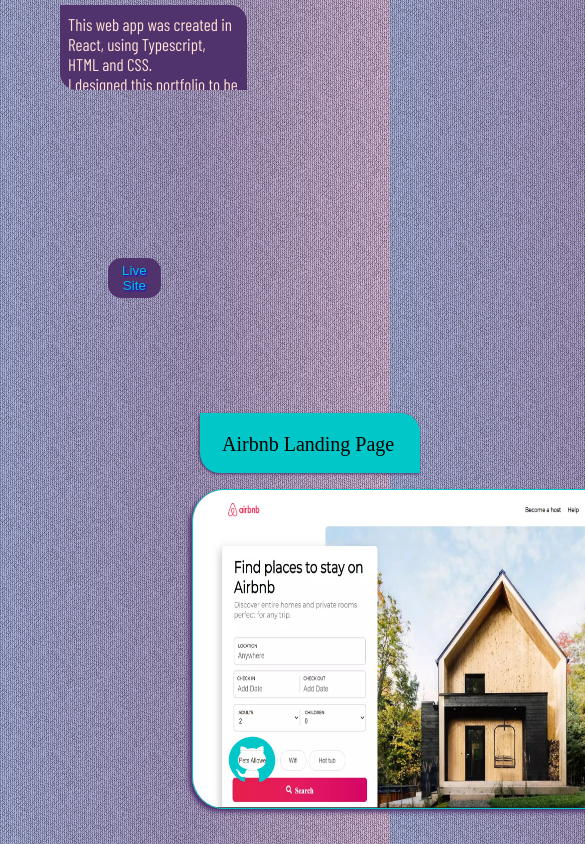
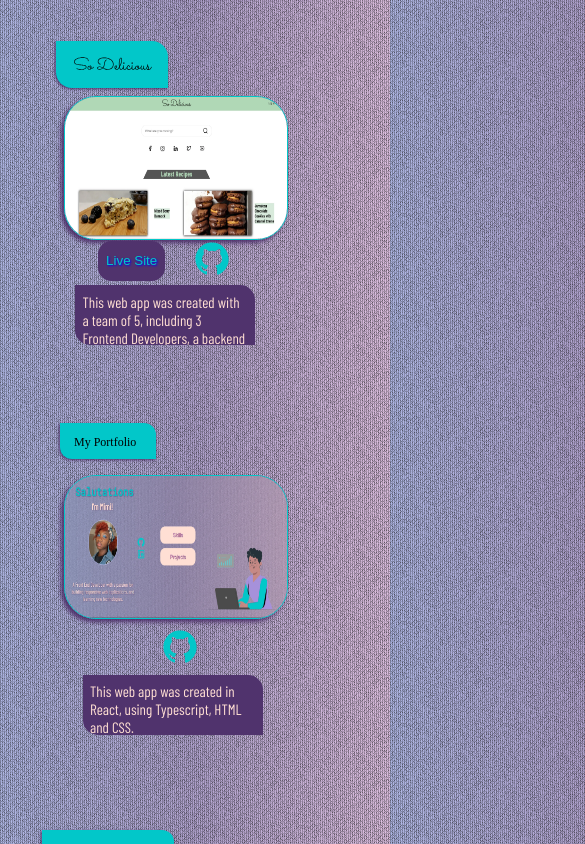
Before and after one commit to Mimi-Mahamah/My-Portfolio, a React (Create React App) app: page / in a window 390 px wide. Shown: the part 1720-2564 px from the top of the page, 585 px wide, since content can reach past the window. Built offline with nearby package versions, Linux system fonts and the light colour scheme; a web font is replaced by a local one.

Commit message:
updated media queries

```diff
--- a/src/App.css
+++ b/src/App.css
@@ -535,71 +535,123 @@
     }
     .woman {
         display: none;
-        left: 2em;
-        top: 128em;
     }
     /* Projects */
     #project-section {
         top: -10em;
         padding-top: 0.5em;
     }
+    /* Project 1 */
+    .project-1 {
+        top: 48em;
+        position: relative;
+    }
     #sodelicious-logo {
-        bottom: 31em;
+        bottom: 36.5em;
         left: 3.5em;
+        width: 7em;
     }
     #sodelicious {
         width: 14em;
         height: 9em;
-        top: -30em;
-        left: 3em;
+        top: -27em;
+        left: -3em;
+    }
+    #github-icon {
+        width: 2.5em;
+    }
+    .github-icon {
+        width: 2.5em;
+        bottom: 31em;
+        left: 12em;
+    }
+    .project-1-about {
+        bottom: 26em;
+        left: 5em;
+        width: 12em;
+        height: 4em;
+        font-size: 15px;
+        overflow: scroll;
     }
     .live1 {
         position: relative;
-        right: 44.5em;
-        top: 24.5em;
-        width: 4em;
+        right: 44em;
+        top: -27em;
+        width: 5em
+    }
+    /* Project 2 */
+    .project-2 {
+        position: relative;
+        top: 49em;
     }
     #myportfolio-logo {
-        left: 3em;
-        bottom: 20em;
+        left: 5em;
+        bottom: 32em;
         margin: 0;
+        width: 8em;
+        font-size: 12px;
     }
     #portfolio-screenshot {
         top: -23em;
         width: 14em;
         height: 9em;
-        left: 3em;
+        left: 4em;
     }
-    .github-icon {
+    #github-icon2 {
         width: 2.5em;
-        bottom: 35.5em;
-        left: 12.8em;
     }
     .github-icon2 {
         width: 2.5em;
-        left: -5.5em;
+        left: -4em;
         bottom: 20em;
     }
-    .project-1-about {
-        bottom: 25em;
-        left: 3.5em;
-        width: 11em;
-        height: 5em;
-        font-size: 17px;
+    .project-2-about {
+        bottom: 21em;
+        left: 5.5em;
+        width: 12em;
+        height: 4em;
+        font-size: 15px;
         overflow: scroll;
     }
-    .project-2-about {
-        bottom: 19em;
+    /* Project 3 */
+    .project-3 {
+        position: relative;
+        right: 0em;
+        top: 36em;
+    }
+    #airbnb-logo {
+        position: relative;
         left: 3.5em;
-        width: 11em;
-        height: 5em;
-        font-size: 17px;
-        overflow: scroll;
+        bottom: 1em;
+        font-size: 12px;
     }
-    .coming-soon {
-        font-size: 27px;
-        bottom: 2em;
-        right: 0em;
+    #airbnb-screenshot {
+        top: 0em;
+        width: 14em;
+        height: 9em;
+        left: 4em;
+    }
+    .project-3-about {
+        position: relative;
+        left: 5.5em;
+        top: 3em;
+        font-size: 15px;
+        width: 12em;
+        height: 4em;
+        margin-bottom: 1em;
+    }
+    .github-icon3 {
+        position: relative;
+        left: -2em;
+        top: 3em;
+    }
+    #github-icon3 {
+        width: 2.5em;
+    }
+    .live3 {
+        position: relative;
+        right: 45em;
+        top: 7em;
     }
     .toggle {
         bottom: 66em;
```
